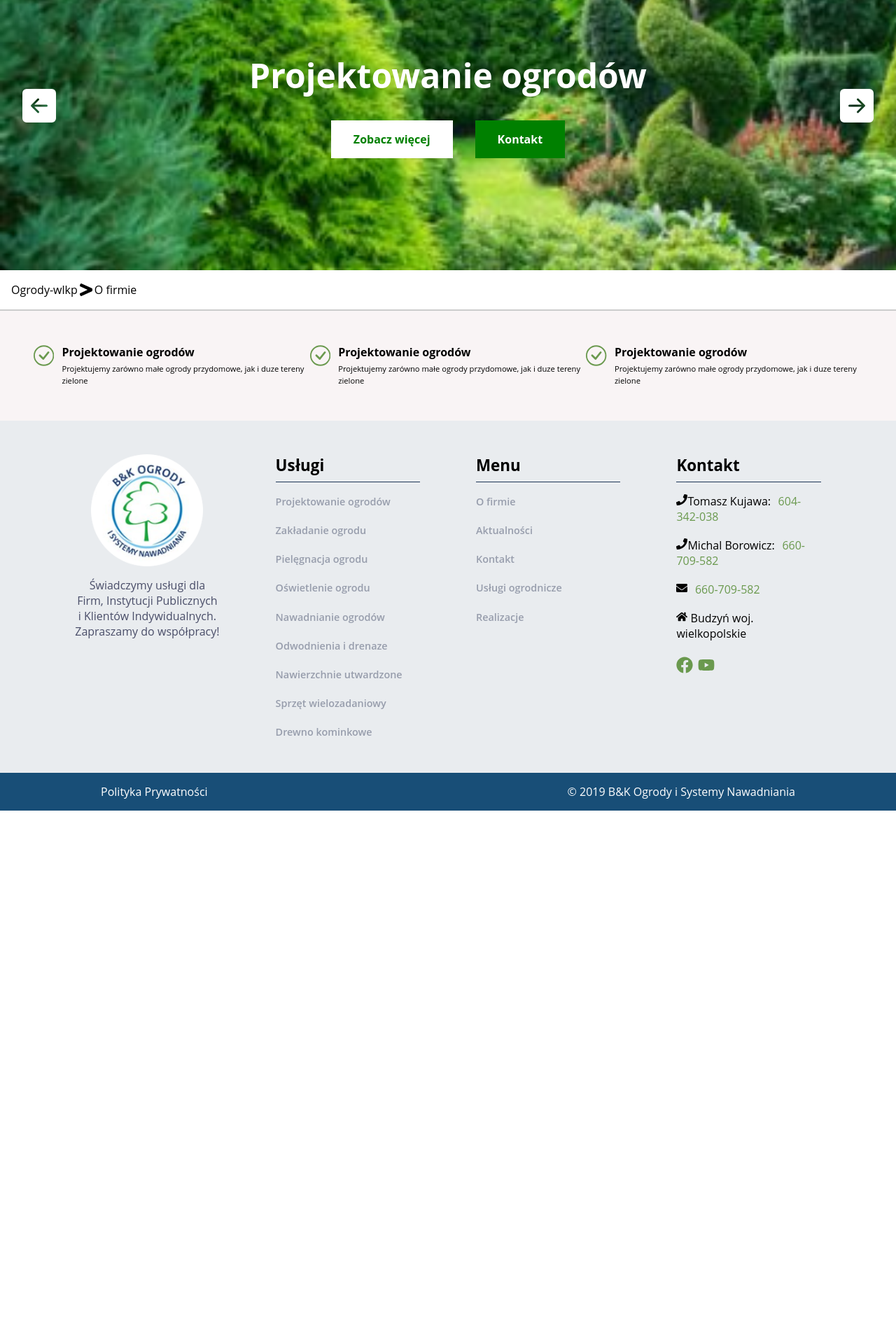
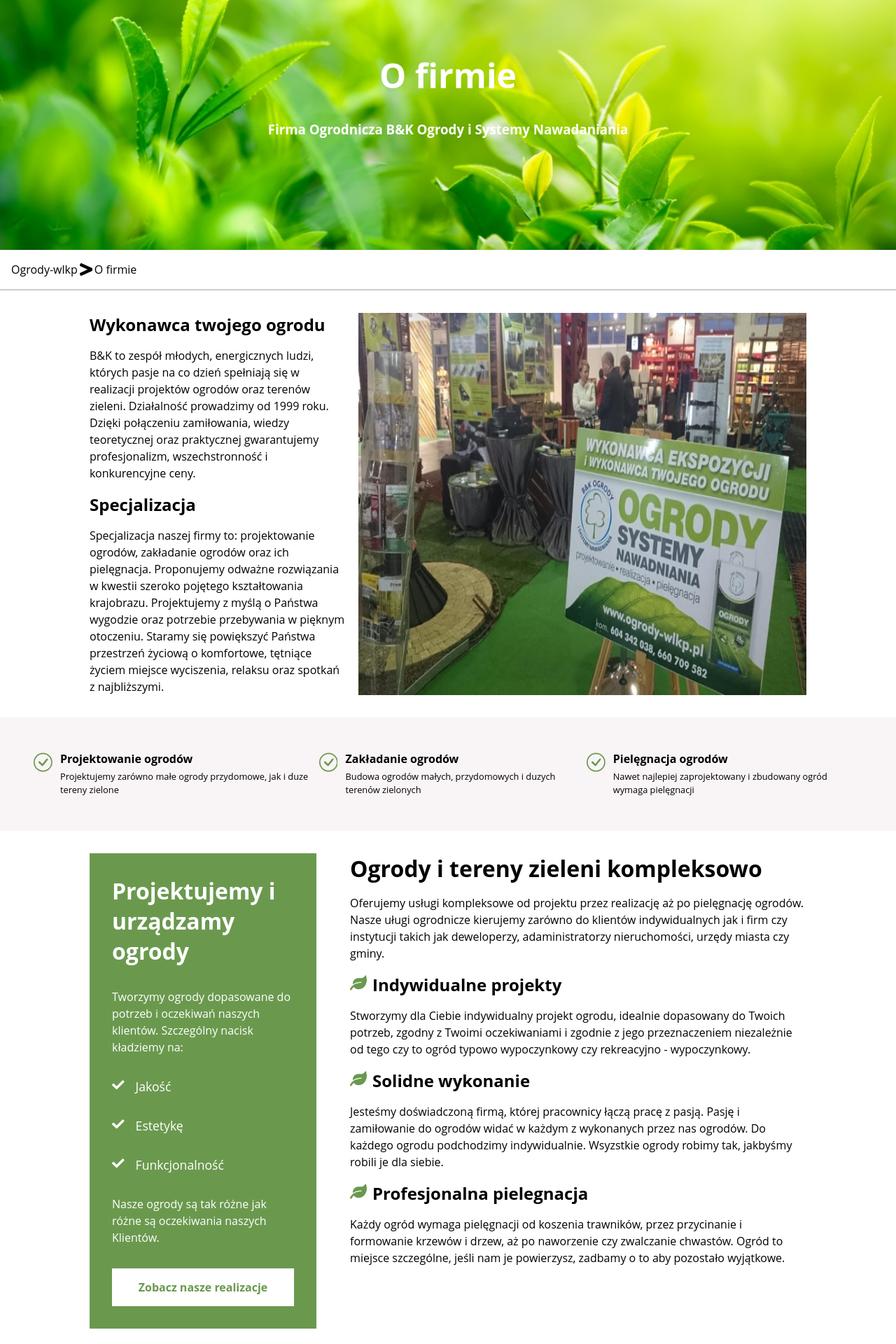
Before and after one commit to MateolCS/ogrody-wlkp, a React (Create React App) app: page /aboutus in a window 1280 px wide. Shown: the part 280-2200 px from the top of the page at 70% size. Before the commit the page ends 1438 px from the top, so only its background shows below. Built offline with nearby package versions, Linux system fonts and the light colour scheme.

Commit message:
Finished AboutUs Page. Added funcionality for adjusting Menu background properly

```diff
--- a/src/components/AbouUs.js
+++ b/src/components/AbouUs.js
@@ -6,15 +6,38 @@ import Stripe from "./Stripe"
 import Location from "./Location"
 import { LocationLink, GreaterThan, LocationP } from "./styles/Location.styled"
 import { Check, StripeContainer, StripeTxt, StripeContainerDesc, StripeContainerTitle } from "./styles/AboutUs.styled"
+import { StyledSection, SectionTitle, TextContent, Container, Text, ParagraphTitle, Leaf, GreenRectangle, RectangleCheckP, RectangleCheck, ButtonLink} from "./styles/Utils.styled"
+import aboutusImg  from '././../assets/aboutuscontent1.jpg'
+
 const AbouUs = () => {
+
   return (
     <>
         <Header />
-        <Menu/>
+        <Menu pageTitle="O firmie"/>
         <Location>
             <LocationLink to="/">Ogrody-wlkp <GreaterThan/></LocationLink>
             <LocationP>O firmie</LocationP>
         </Location>
+        <StyledSection>
+            <Container>
+                <Text>
+                    <Text>
+                        <ParagraphTitle>Wykonawca twojego ogrodu</ParagraphTitle>
+                        <TextContent>
+                        B&K to zespół młodych, energicznych ludzi, których pasje na co dzień spełniają się w realizacji projektów ogrodów oraz terenów zieleni. Działalność prowadzimy od 1999 roku. Dzięki połączeniu zamiłowania, wiedzy teoretycznej oraz praktycznej gwarantujemy profesjonalizm, wszechstronność i konkurencyjne ceny.
+                        </TextContent>
+                    </Text>
+                    <Text>
+                        <ParagraphTitle>Specjalizacja</ParagraphTitle>
+                        <TextContent>
+                        Specjalizacja naszej firmy to: projektowanie ogrodów, zakładanie ogrodów oraz ich pielęgnacja. Proponujemy odważne rozwiązania w kwestii szeroko pojętego kształtowania krajobrazu. Projektujemy z myślą o Państwa wygodzie oraz potrzebie przebywania w pięknym otoczeniu. Staramy się powiększyć Państwa przestrzeń życiową o komfortowe, tętniące życiem miejsce wyciszenia, relaksu oraz spotkań z najbliższymi.
+                        </TextContent>
+                    </Text>
+                </Text>
+                <img src={aboutusImg} alt="aboutusimg"/>
+            </Container>
+        </StyledSection>
         <Stripe justify={'space-around'} bgColor={'#f9f4f5'}>
             <StripeContainer>
                 <Check/>
@@ -26,18 +49,62 @@ const AbouUs = () => {
             <StripeContainer>
                 <Check/>
                 <StripeTxt>
-                    <StripeContainerTitle>Projektowanie ogrodów</StripeContainerTitle>
-                    <StripeContainerDesc>Projektujemy zarówno małe ogrody przydomowe, jak i duze tereny zielone</StripeContainerDesc>
+                    <StripeContainerTitle>Zakładanie ogrodów</StripeContainerTitle>
+                    <StripeContainerDesc>Budowa ogrodów małych, przydomowych i duzych terenów zielonych</StripeContainerDesc>
                 </StripeTxt>
             </StripeContainer>
             <StripeContainer>
                 <Check/>
                 <StripeTxt>
-                    <StripeContainerTitle>Projektowanie ogrodów</StripeContainerTitle>
-                    <StripeContainerDesc>Projektujemy zarówno małe ogrody przydomowe, jak i duze tereny zielone</StripeContainerDesc>
+                    <StripeContainerTitle>Pielęgnacja ogrodów</StripeContainerTitle>
+                    <StripeContainerDesc> Nawet najlepiej zaprojektowany i zbudowany ogród wymaga pielęgnacji</StripeContainerDesc>
                 </StripeTxt>
             </StripeContainer>
         </Stripe>
+        <StyledSection>
+            <Container gap={'3rem'}>
+                <GreenRectangle>
+                    <SectionTitle>Projektujemy i urządzamy ogrody</SectionTitle>
+                    <TextContent>
+                    Tworzymy ogrody dopasowane do potrzeb i oczekiwań naszych klientów. Szczególny nacisk kładziemy na:
+                    </TextContent>
+                    <RectangleCheckP>
+                        <RectangleCheck/>
+                        Jakość
+                    </RectangleCheckP>
+                    <RectangleCheckP>
+                        <RectangleCheck/>
+                        Estetykę
+                    </RectangleCheckP>
+                    <RectangleCheckP>
+                        <RectangleCheck/>
+                        Funkcjonalność
+                    </RectangleCheckP>
+                    <TextContent>
+                    Nasze ogrody są tak różne jak różne są oczekiwania naszych Klientów.
+                    </TextContent>
+                    <ButtonLink to={'/realizations'} txtColor={'#6a994e'} bgColor={'#fff'}>Zobacz nasze realizacje</ButtonLink>
+                </GreenRectangle>
+                <Text>
+                    <SectionTitle>Ogrody i tereny zieleni kompleksowo</SectionTitle>
+                    <TextContent>
+                    Oferujemy usługi kompleksowe od projektu przez realizację aż po pielęgnację ogrodów. Nasze uługi ogrodnicze kierujemy zarówno do klientów indywidualnych jak i firm czy instytucji takich jak deweloperzy, adaministratorzy nieruchomości, urzędy miasta czy gminy.
+                    </TextContent>
+                    <ParagraphTitle><Leaf/>Indywidualne projekty</ParagraphTitle>
+                    <TextContent>
+                    Stworzymy dla Ciebie indywidualny projekt ogrodu, idealnie dopasowany do Twoich potrzeb, zgodny z Twoimi oczekiwaniami i zgodnie z jego przeznaczeniem niezależnie od tego czy to ogród typowo wypoczynkowy czy rekreacyjno - wypoczynkowy.
+                    </TextContent>
+                    <ParagraphTitle><Leaf/>Solidne wykonanie</ParagraphTitle>
+                    <TextContent>
+                    Jesteśmy doświadczoną firmą, której pracownicy łączą pracę z pasją. Pasję i zamiłowanie do ogrodów widać w każdym z wykonanych przez nas ogrodów. Do każdego ogrodu podchodzimy indywidualnie. Wsyzstkie ogrody robimy tak, jakbyśmy robili je dla siebie.
+                    </TextContent>
+                    <ParagraphTitle><Leaf/>Profesjonalna pielegnacja</ParagraphTitle>
+                    <TextContent>
+                    Każdy ogród wymaga pielęgnacji od koszenia trawników, przez przycinanie i formowanie krzewów i drzew, aż po naworzenie czy zwalczanie chwastów. Ogród to miejsce szczególne, jeśli nam je powierzysz, zadbamy o to aby pozostało wyjątkowe.
+                    </TextContent>
+                </Text>
+            </Container>
+        </StyledSection>
         <InfoNav/>
         <Footer/>
     </>
--- a/src/components/Home.js
+++ b/src/components/Home.js
@@ -13,7 +13,7 @@ const Home = () => {
   return (
     <>
       <Header/>
-      <Menu/>
+      <Menu pageTitle="Home"/>
       <Ad/>
       <Stripe bgColor={'#184e77'} justify={'space-between'}>
         <p>Szukasz inspiracji? Chcesz dowiedzieć sie więcej? Napisz lub zadzwoń</p>
--- a/src/components/Menu.js
+++ b/src/components/Menu.js
@@ -1,16 +1,20 @@
-import { StyledMenu, StyledMenuTop, StyledMenuBottom, StyledMenuBottomTitle, StyledMenuBottomLink, ButtonContainer, LeftArrow, RightArrow, MenuContainer, HamburgerIcon } from "./styles/Menu.styled"
+import { StyledMenu, StyledMenuTop, StyledMenuBottom, StyledMenuBottomTitle, StyledMenuBottomLink, ButtonContainer, LeftArrow, RightArrow, MenuContainer, HamburgerIcon, StyledMenuSubtitle } from "./styles/Menu.styled"
 import logo from "././../assets/logo.png"
 import DesktopNav from "./DesktopNav"
 import React, { useState} from "react"
 import bg1 from "././../assets/bg1.jpg"
 import bg2 from "././../assets/bg2.jpg"
 import bg3 from "././../assets/bg3.jpg"
+import standardBg from "././../assets/standardbg.jpg"
+import { useLocation } from "react-router-dom"
 
 
 export const MenuContext = React.createContext()
 
 
-const Menu = () => {
+const Menu = ({pageTitle}) => {
+
+    const location = useLocation()
 
     const [displayMenu, setDisplayMenu] = useState(false)
     const [background, setBackground] = useState(0)
@@ -55,7 +59,7 @@ const Menu = () => {
 
 
   return (
-    <StyledMenu background={backgroundVariants[background].background}>
+    <StyledMenu background={location.pathname === '/' ? backgroundVariants[background].background : standardBg}>
       <StyledMenuTop>
         <MenuContext.Provider value={displayMenu}>
             <MenuContainer>
@@ -66,13 +70,19 @@ const Menu = () => {
         </MenuContext.Provider>
       </StyledMenuTop>
       <StyledMenuBottom>
-            <StyledMenuBottomTitle>{backgroundVariants[background].title}</StyledMenuBottomTitle>
+            <StyledMenuBottomTitle>{location.pathname === '/' ? backgroundVariants[background].title : pageTitle}</StyledMenuBottomTitle>
+            {location.pathname === '/' ?
+                <>
                 <ButtonContainer>
                     <StyledMenuBottomLink txtColor='green' bgColor='#fff' to={`${backgroundVariants[background].path}`} >Zobacz więcej</StyledMenuBottomLink>
                     <StyledMenuBottomLink txtColor='#fff' bgColor='green' to={'/contact'} >Kontakt</StyledMenuBottomLink>
                 </ButtonContainer>
                 <LeftArrow onClick={changeBackgroundBackward}/>
                 <RightArrow onClick={changeBackgroundForward}/>
+                </>
+                :
+                <StyledMenuSubtitle>Firma Ogrodnicza B&K Ogrody i Systemy Nawadaniania</StyledMenuSubtitle>
+            }
         </StyledMenuBottom>
     </StyledMenu>
   )
--- a/src/components/styles/AboutUs.styled.js
+++ b/src/components/styles/AboutUs.styled.js
@@ -30,7 +30,7 @@ export const StripeContainerTitle = styled.p`
 
 
 export const StripeContainerDesc = styled.p`
-    font-size: .7rem;
+    font-size: .8rem;
     line-height: 1.5;
     color: #000;
 `
--- a/src/components/styles/Menu.styled.js
+++ b/src/components/styles/Menu.styled.js
@@ -2,6 +2,7 @@ import styled from 'styled-components'
 import { BsFillArrowLeftSquareFill, BsFillArrowRightSquareFill } from "react-icons/bs"
 import { Link } from 'react-router-dom'
 import { FaBars } from 'react-icons/fa'
+
 export const StyledMenu = styled.nav`
     background: url(${({ background }) => background}) no-repeat;
     background-size: cover;
@@ -127,3 +128,6 @@ export const MenuContainer = styled.div`
         }
     }
 `
+export const StyledMenuSubtitle = styled.h3`
+    color: #fff;
+`
--- a/src/components/styles/Stripe.styled.js
+++ b/src/components/styles/Stripe.styled.js
@@ -11,7 +11,7 @@ export const StyledStripe = styled.div`
 
     @media (max-width: ${({ theme }) => theme.breakpoints.mobile}) {
         flex-direction: column;
-        gap: .7rem;
+        gap: 2rem;
         text-align: center;
         line-height: 1.5;
 
--- /dev/null
+++ b/src/components/styles/Utils.styled.js
@@ -0,0 +1,78 @@
+import styled from "styled-components"
+import { FaLeaf, FaCheck } from "react-icons/fa"
+import { Link } from "react-router-dom"
+
+export const StyledSection = styled.section`
+    width: 100%;
+    background-color: ${({bgColor}) => bgColor ? bgColor : '#fff'};
+`
+
+export const Container = styled.div`
+    width: 80%;
+    margin: 0 auto;
+    display: flex;
+    gap: ${({gap}) => gap ? gap : '1rem'};
+    padding: 2rem 0;
+
+    img{
+        max-width: 40rem;
+    }
+
+    @media (max-width: ${({theme}) => theme.breakpoints.mobile}) {
+        flex-direction: column;
+    }
+
+`
+
+export const Text = styled.div`
+    display: flex;
+    flex-direction: column;
+    gap: 1rem;
+`
+
+export const SectionTitle = styled.h2`
+    font-size: 2rem;
+`
+
+export const TextContent = styled.p`
+    font-size: 1rem;
+    line-height: 1.5;
+`
+
+export const ParagraphTitle = styled.h4`
+    font-size: 1.5rem;
+`
+
+export const GreenRectangle = styled.div`
+    padding: 2rem;
+    background-color: #6a994e;
+    color: #fff;
+    display: flex;
+    flex-direction: column;
+    gap: 2rem;
+    align-items: left;
+    justify-content: center;
+`
+
+export const Leaf = styled(FaLeaf)`
+    color: #6a994e;
+    margin-right: .5rem;
+`
+
+export const RectangleCheckP = styled.p`
+    color: #fff;
+    font-size: 1.1rem;
+`
+
+export const RectangleCheck = styled(FaCheck)`
+    margin-right: 1rem;
+`
+
+export const ButtonLink = styled(Link)`
+    text-decoration: none;
+    font-weight: bold;
+    text-align: center;
+    color: ${({txtColor}) => txtColor};
+    background-color: ${({bgColor}) => bgColor};
+    padding: 1rem;
+`
```
Also changed, not shown: src/assets/aboutuscontent1.jpg (added), src/assets/standardbg.jpg (added), src/components/MobileNav.js (deleted), src/components/styles/MobileNav.styled.js (deleted). Lines whose indentation alone changed are shown as unchanged.
